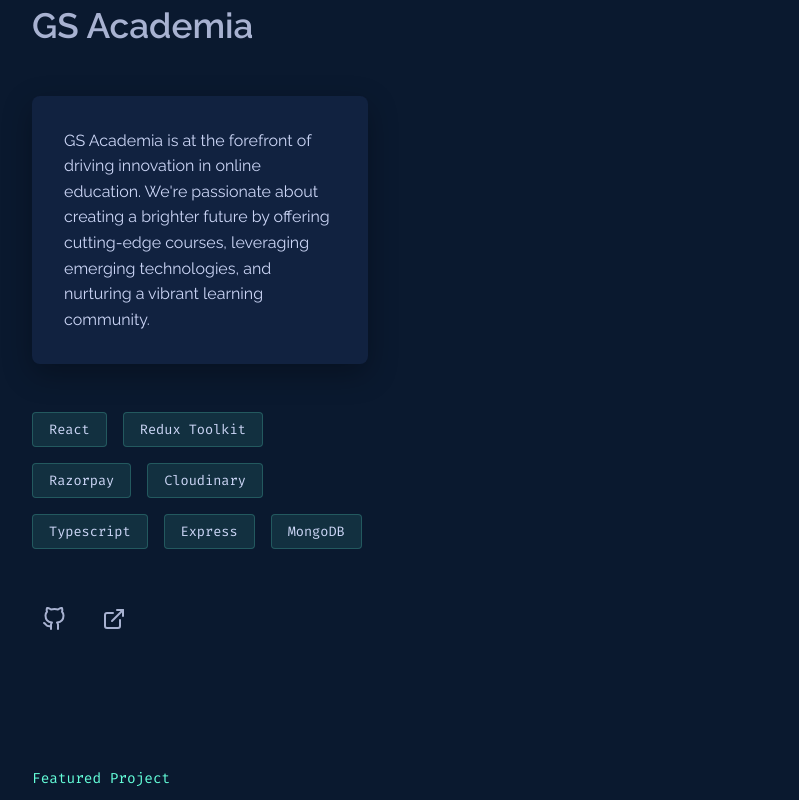
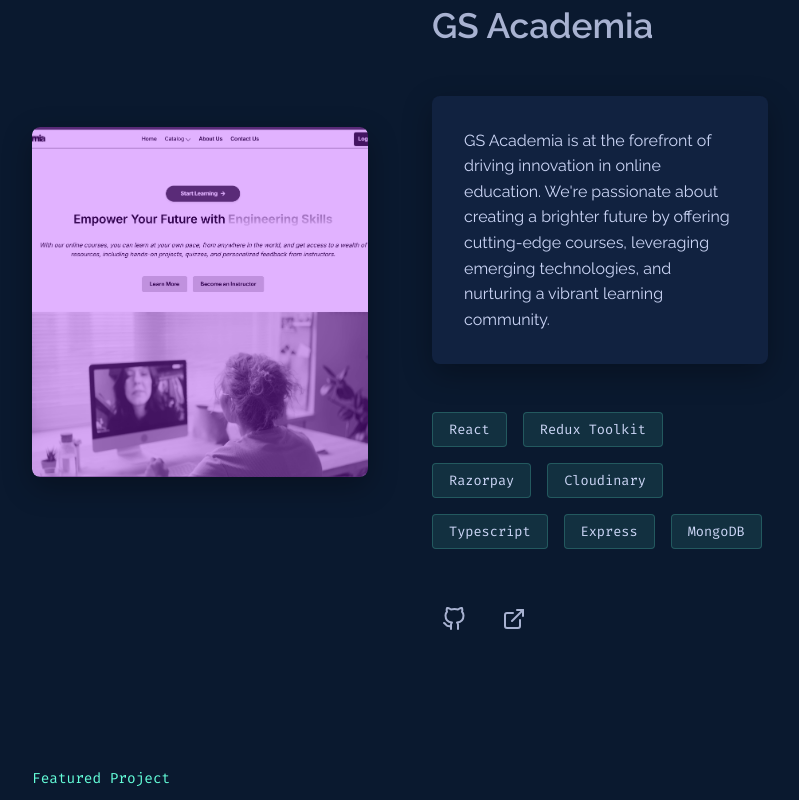
Before and after one commit to Samyaka13/Portfolio, a Next.js app: page / in a window 1280 px wide. Shown: the part 3100-3900 px from the top of the page, without its empty margins (240-1039 px from the left). Built offline with nearby package versions, Linux system fonts and the light colour scheme.

Commit message:
Refactor project image styles and update image imports for better handling

```diff
--- a/src/scss/sections/_projects.scss
+++ b/src/scss/sections/_projects.scss
@@ -58,20 +58,28 @@
   min-height: 400px;
 }
 
-/* Project Image */
+/* Project Image - FIXED POSITIONING */
 .project-image {
-  position: absolute;
-  width: fit-content;
+  position: relative; /* Changed from absolute to relative */
+  width: 100%;
   height: 350px;
-  z-index: 1;
+  z-index: 50;
   border-radius: 0.5rem;
   overflow: hidden;
   box-shadow: 0 10px 30px rgba(0, 0, 0, 0.3);
   transition: transform 0.3s ease-in-out;
+  display: block; /* Ensure it displays as a block element */
+  cursor: pointer; /* Show pointer cursor on hover */
 }
 
 .project-image:hover {
   transform: translateY(-5px);
+}
+
+/* Add focus styles for accessibility */
+.project-image:focus {
+  outline: 2px solid var(--theme-color);
+  outline-offset: 2px;
 }
 
 .project-image-container {
--- a/src/sections/Projects.tsx
+++ b/src/sections/Projects.tsx
@@ -3,11 +3,13 @@
 import React from "react";
 import { FiGithub, FiExternalLink } from "react-icons/fi";
 import { motion } from "framer-motion";
+import project1 from "../../public/project1.png";
+import project2 from "../../public/project2.png"; // Import the second image too
 
 function Projects() {
   const projectsData = [
     {
-      image: "/project1.png",
+      image: project1, // Use imported image
       projectName: "GS Academia",
       projectLink: "https://gs-acadmia-frontend.vercel.app",
       projectDescription:
@@ -27,7 +29,7 @@
       },
     },
     {
-      image: "/project2.png",
+      image: project2, // Use imported image instead of string
       projectName: "Real-Time Collaborative Text Editor",
       projectLink: "https://text-editor-mk21.vercel.app/",
       projectDescription:
@@ -85,7 +87,13 @@
                 hidden: { opacity: 0, y: 50 },
               }}
             >
-              <div className="project-image">
+              <Link
+                href={projectExternalLinks.externalLink}
+                target="_blank"
+                rel="noopener noreferrer"
+                className="project-image"
+                aria-label={`Visit ${projectName} website`}
+              >
                 <div className="project-image-overlay"></div>
                 <div className="project-image-container">
                   <Image
@@ -95,9 +103,10 @@
                     quality={100}
                     priority={index === 0}
                     sizes="(max-width: 768px) 100vw, (max-width: 1024px) 50vw, 40vw"
+                    style={{ objectFit: 'cover' }} // Add this for better image handling
                   />
                 </div>
-              </div>
+              </Link>
 
               <div className="project-info">
                 <p className="project-info-overline">Featured Project</p>
```
